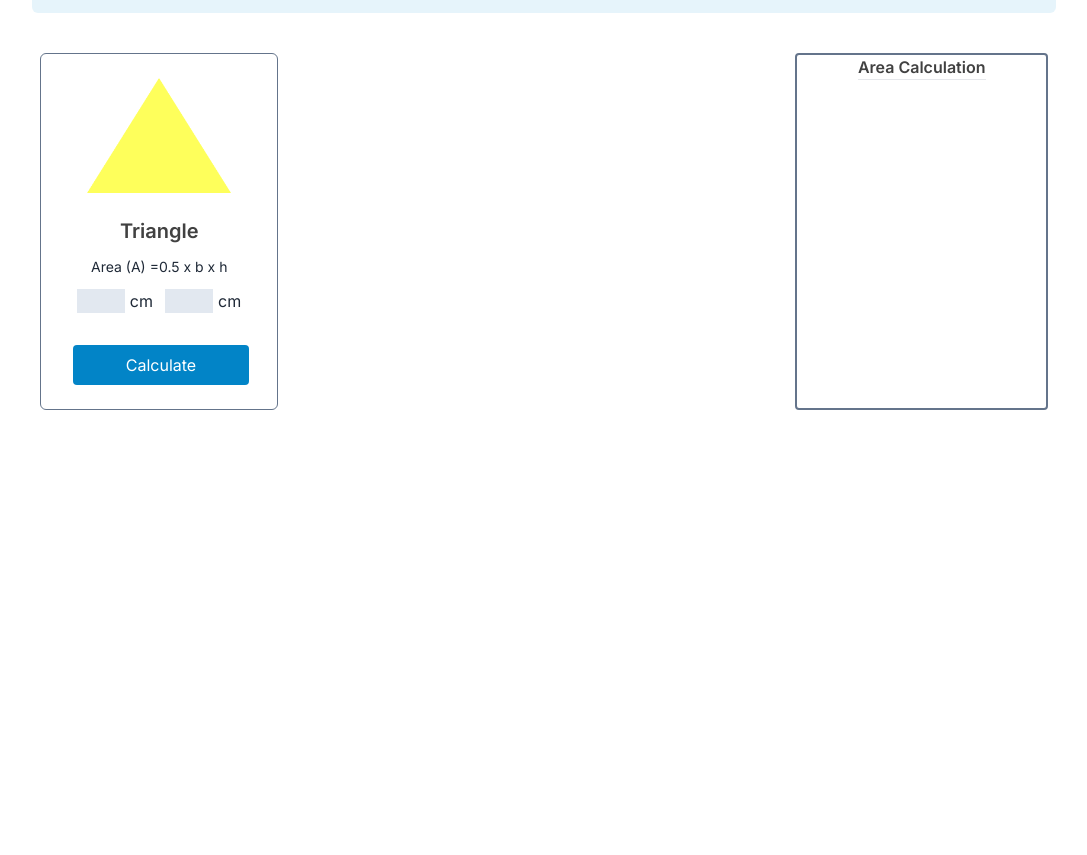
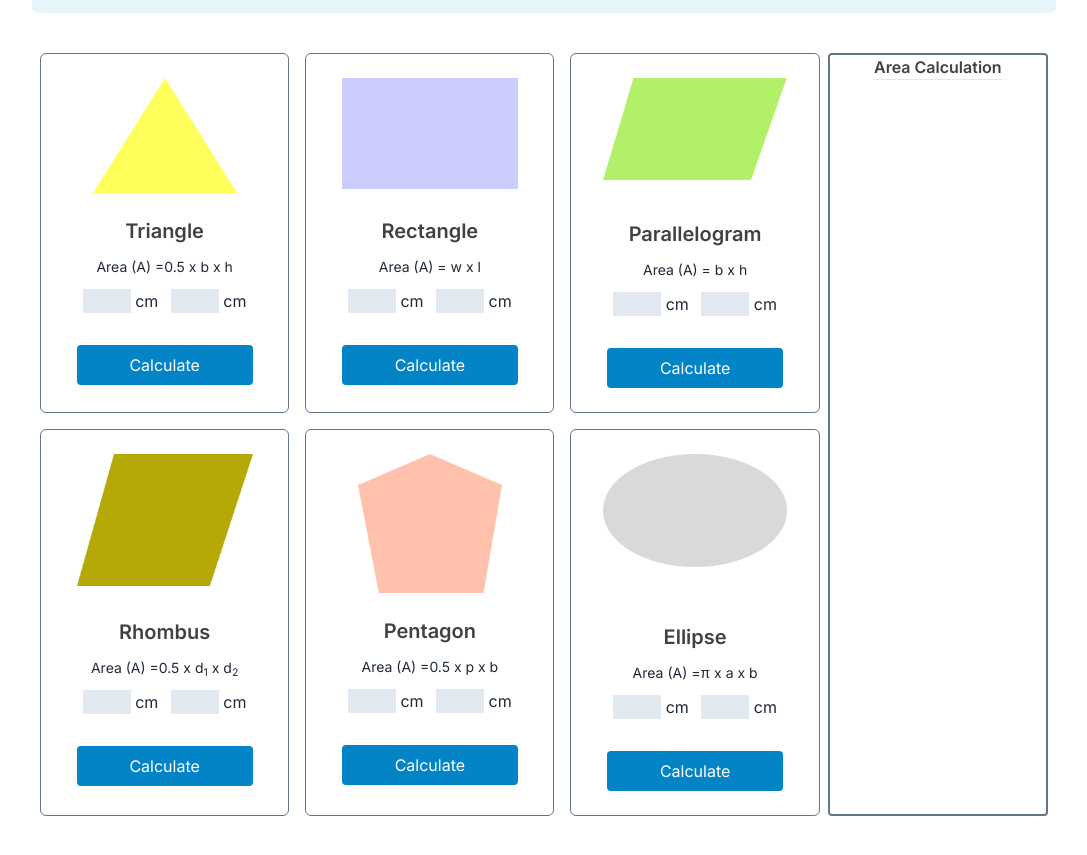
Before and after one commit to mahbubullah09/geometry-genius, a plain HTML site: page index.html in a window 1280 px wide. Shown: the part 69-924 px from the top of the page, without its empty margins (96-1183 px from the left). Before the commit the page ends 800 px from the top, so only its background shows below. Drawn offline with nearby package versions, Linux system fonts and the light colour scheme.

Commit message:
card-all

```diff
--- a/index.html
+++ b/index.html
@@ -48,11 +48,71 @@
 
 
             </div>
+            <div class="card text-center px-8 py-6  mx-2 mb-4 border-slate-500 border-solid border rounded-md">
+
+                <img class="w-44 mx-auto " src="./images/rectangle.png" alt="">
+                <h2 class="mt-7 text-xl font-semibold text-[#111111] text-opacity-80">Rectangle</h2>
+                <p class="my-3 text-sm">Area (A) = w x l</p>
+                <p class="mb-3"><input class="bg-slate-200 w-12" type="text"> cm  <input class="ml-2 bg-slate-200 w-12" type="text" name="" id=""> cm</p>
+
+                <p ></p>
+                <button class="mt-5 bg-sky-600 text-white w-44 py-2 mx-auto  rounded hover:bg-orange-500">Calculate</button>
+
+
+            </div>
+            <div class="card text-center px-8 py-6  mx-2 mb-4 border-slate-500 border-solid border rounded-md">
+
+                <img class="w-96 mx-auto " src="./images/parallelogram.png" alt="">
+                <h2 class="mt-10 text-xl font-semibold text-[#111111] text-opacity-80">Parallelogram</h2>
+                <p class="my-3 text-sm">Area (A) = b x h</p>
+                <p class="mb-3"><input class="bg-slate-200 w-12" type="text"> cm  <input class="ml-2 bg-slate-200 w-12" type="text" name="" id=""> cm</p>
+
+                <p ></p>
+                <button class="mt-5 bg-sky-600 text-white w-44 py-2 mx-auto  rounded hover:bg-orange-500">Calculate</button>
+
+
+            </div>
+            <div class="card text-center px-8 py-6  mx-2 mb-4 border-slate-500 border-solid border rounded-md">
+
+                <img class="w-44 mx-auto " src="./images/rhombus.png" alt="">
+                <h2 class="mt-8 text-xl font-semibold text-[#111111] text-opacity-80">Rhombus</h2>
+                <p class="my-3 text-sm">Area (A) =0.5 x d<sub>1</sub> x d<sub>2</sub></p>
+                <p class="mb-3"><input class="bg-slate-200 w-12" type="text"> cm  <input class="ml-2 bg-slate-200 w-12" type="text" name="" id=""> cm</p>
+
+                <p ></p>
+                <button class="mt-5 bg-sky-600 text-white w-44 py-2 mx-auto  rounded hover:bg-orange-500">Calculate</button>
+
+
+            </div>
+            <div class="card text-center px-8 py-6  mx-2 mb-4 border-slate-500 border-solid border rounded-md">
+
+                <img class="w-36 mx-auto " src="./images/pentagon.png" alt="">
+                <h2 class="mt-6 text-xl font-semibold text-[#111111] text-opacity-80">Pentagon</h2>
+                <p class="my-3 text-sm">Area (A) =0.5 x p x b</p>
+                <p class="mb-3"><input class="bg-slate-200 w-12" type="text"> cm  <input class="ml-2 bg-slate-200 w-12" type="text" name="" id=""> cm</p>
+
+                <p ></p>
+                <button class="mt-5 bg-sky-600 text-white w-44 py-2 mx-auto  rounded hover:bg-orange-500">Calculate</button>
+
+
+            </div>
+            <div class="card text-center px-8 py-6  mx-2 mb-4 border-slate-500 border-solid border rounded-md">
+
+                <img class="w-60 mx-auto " src="./images/ellipse.png" alt="">
+                <h2 class="mt-14 text-xl font-semibold text-[#111111] text-opacity-80">Ellipse</h2>
+                <p class="my-3 text-sm">Area (A) =π x a x b</p>
+                <p class="mb-3"><input class="bg-slate-200 w-12" type="text"> cm  <input class="ml-2 bg-slate-200 w-12" type="text" name="" id=""> cm</p>
+
+                <p ></p>
+                <button class="mt-5 bg-sky-600 text-white w-44 py-2 mx-auto  rounded hover:bg-orange-500">Calculate</button>
+
+
+            </div>
 
 
 
         </div>
-        <div id="area-colection " class=" mb-4 mr-2 rounded border-slate-500 border-solid border-2 flex-initial w-64">
+        <div id="area-colection " class=" mb-4 mr-2 rounded border-slate-500 border-solid border-2 flex-initial w-96">
             <p class="text-center font-semibold text-[#111111] text-opacity-80">Area Calculation</p>
             <hr class="w-32 mx-auto">
         </div>
```
